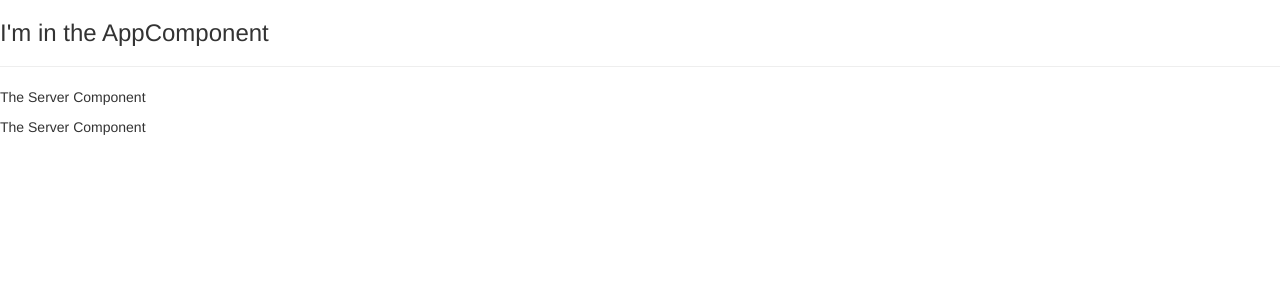
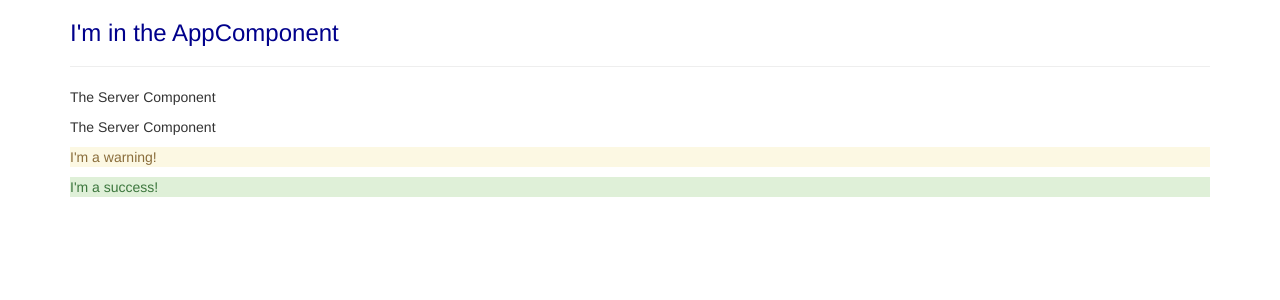
Before and after one commit to michaelyuen/udemy-complete-guide-to-angular, an Angular app: page / in a window 1280 px wide. Shown: the top 300 px of the page. Built offline with nearby package versions, Linux system fonts and the light colour scheme.

Commit message:
Assignment 1

```diff
--- a/src/app/app.component.css
+++ b/src/app/app.component.css
@@ -0,0 +1,3 @@
+h3 {
+  color: darkblue;
+}
--- a/src/app/app.component.html
+++ b/src/app/app.component.html
@@ -1,3 +1,11 @@
-<h3>I'm in the AppComponent</h3>
-<hr>
-<app-servers></app-servers>
+<div class="container">
+  <div class="row">
+    <div class="col-xs-12">
+      <h3>I'm in the AppComponent</h3>
+      <hr>
+      <app-servers></app-servers>
+      <app-warning-alert></app-warning-alert>
+      <app-success-alert></app-success-alert>
+    </div>
+  </div>
+</div>
--- a/src/app/app.module.ts
+++ b/src/app/app.module.ts
@@ -6,12 +6,16 @@ import { HttpModule } from '@angular/http';
 import { AppComponent } from './app.component';
 import { ServerComponent } from './server/server.component';
 import { ServersComponent } from './servers/servers.component';
+import { WarningAlertComponent } from './warning-alert/warning-alert.component';
+import { SuccessAlertComponent } from './success-alert/success-alert.component';
 
 @NgModule({
   declarations: [
     AppComponent,
     ServerComponent,
-    ServersComponent
+    ServersComponent,
+    WarningAlertComponent,
+    SuccessAlertComponent
   ],
   imports: [
     BrowserModule,
--- a/src/app/servers/servers.component.ts
+++ b/src/app/servers/servers.component.ts
@@ -2,7 +2,7 @@ import { Component, OnInit } from '@angular/core';
 
 @Component({
   selector: 'app-servers',
-  templateUrl: './servers.component.html',
+  template: '<app-server></app-server><app-server></app-server>',
   styleUrls: ['./servers.component.css']
 })
 export class ServersComponent implements OnInit {
--- /dev/null
+++ b/src/app/success-alert/success-alert.component.html
@@ -0,0 +1,3 @@
+<p class="bg-success text-success">
+  I'm a success!
+</p>
--- /dev/null
+++ b/src/app/success-alert/success-alert.component.ts
@@ -0,0 +1,15 @@
+import { Component, OnInit } from '@angular/core';
+
+@Component({
+  selector: 'app-success-alert',
+  templateUrl: './success-alert.component.html',
+  styleUrls: ['./success-alert.component.css']
+})
+export class SuccessAlertComponent implements OnInit {
+
+  constructor() { }
+
+  ngOnInit() {
+  }
+
+}
--- /dev/null
+++ b/src/app/warning-alert/warning-alert.component.html
@@ -0,0 +1,3 @@
+<p class="bg-warning text-warning">
+  I'm a warning!
+</p>
--- /dev/null
+++ b/src/app/warning-alert/warning-alert.component.ts
@@ -0,0 +1,15 @@
+import { Component, OnInit } from '@angular/core';
+
+@Component({
+  selector: 'app-warning-alert',
+  templateUrl: './warning-alert.component.html',
+  styleUrls: ['./warning-alert.component.css']
+})
+export class WarningAlertComponent implements OnInit {
+
+  constructor() { }
+
+  ngOnInit() {
+  }
+
+}
```
Also changed, not shown: src/app/success-alert/success-alert.module.ts (added, +11 -0 lines), src/app/warning-alert/warning-alert.module.ts (added, +11 -0 lines), src/app/success-alert/success-alert.component.css (added), src/app/warning-alert/warning-alert.component.css (added), 2 other files (tests, documents, lock files or other folders).
